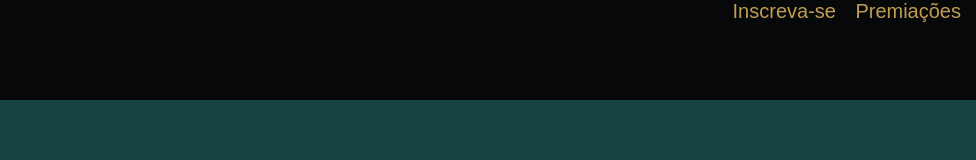
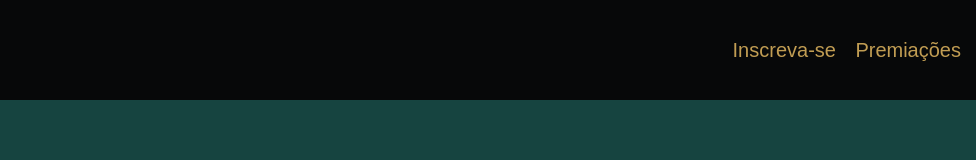
Before and after one commit to Junnooh/site-elden-ring, a plain HTML site: page elden.html in a window 1280 px wide. Shown: the full height of the page, 304-1280 px from the left. Drawn offline with Linux system fonts and the light colour scheme.

Commit message:
correção do texto
o professor me auxiliou certo, eu que fui burro e escrevi errado kasdaskdask

```diff
--- a/ring.css
+++ b/ring.css
@@ -18,7 +18,7 @@ body {
 .container {
     display: flex;
     justify-content: space-between;
-    text-align: center;
+    align-items: center;
 }
 
 
```
